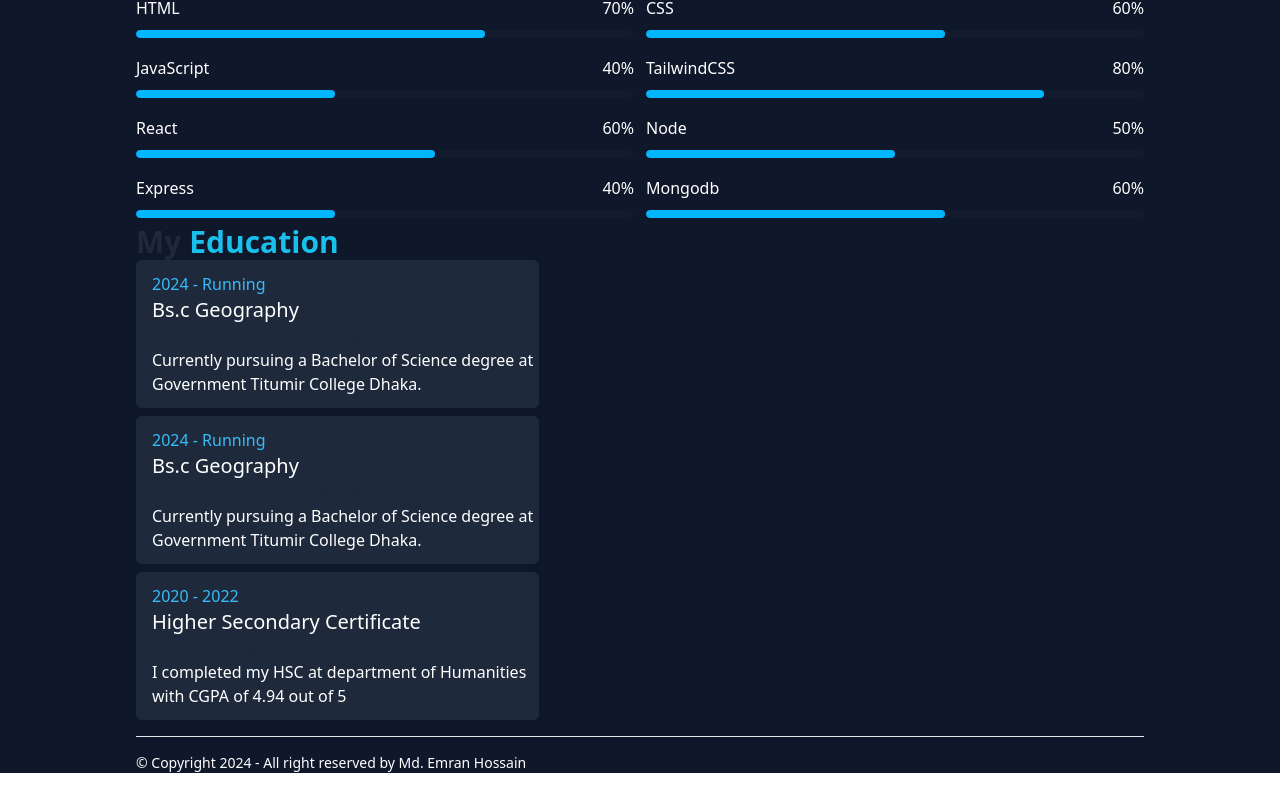
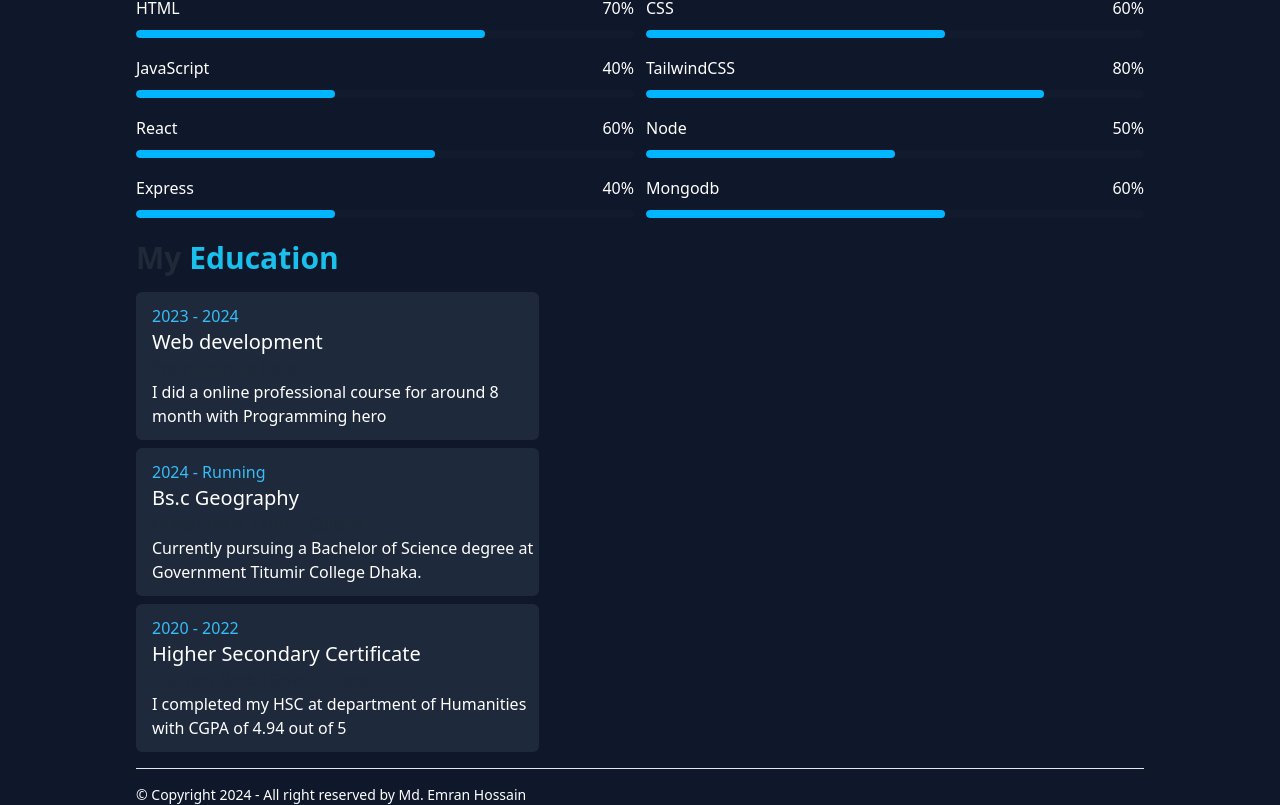
Before and after one commit to Emranhossainshuvo/elite, a React (Vite) app: page / in a window 1280 px wide. Shown: the part 1006-1811 px from the top of the page. Before the commit the page ends 1779 px from the top, so only its background shows below. Built offline with nearby package versions, Linux system fonts and the light colour scheme.

Commit message:
added all three cards for education

```diff
--- a/src/Components/Education/Education.jsx
+++ b/src/Components/Education/Education.jsx
@@ -4,15 +4,15 @@ const Education = () => {
         <>
             <div className="mx-2">
 
-                <h2 className="text-3xl font-semibold ">
+                <h2 className="text-3xl my-4 font-semibold ">
                     My <span className="text-[#1AC0EC]">Education</span>{" "}
                 </h2>
 
                 <div className="bg-[#1E293B] mb-2 ps-4 rounded-md py-3 w-[40%]">
-                    <p className="text-[#38BDF8]">2024 - Running</p>
-                    <h3 className="text-xl text-white font-medium">Bs.c Geography</h3>
-                    <p className="font-extralight">Government Titumir College</p>
-                    <p className="text-base text-white">Currently pursuing a Bachelor of Science degree at Government Titumir College Dhaka.</p>
+                    <p className="text-[#38BDF8]">2023 - 2024</p>
+                    <h3 className="text-xl text-white font-medium">Web development</h3>
+                    <p className="font-extralight">Programmine Hero</p>
+                    <p className="text-base text-white">I did a  online professional course for around 8 month with Programming hero</p>
                 </div>
                 <div className="bg-[#1E293B] mb-2 ps-4 rounded-md py-3 w-[40%]">
                     <p className="text-[#38BDF8]">2024 - Running</p>
```
